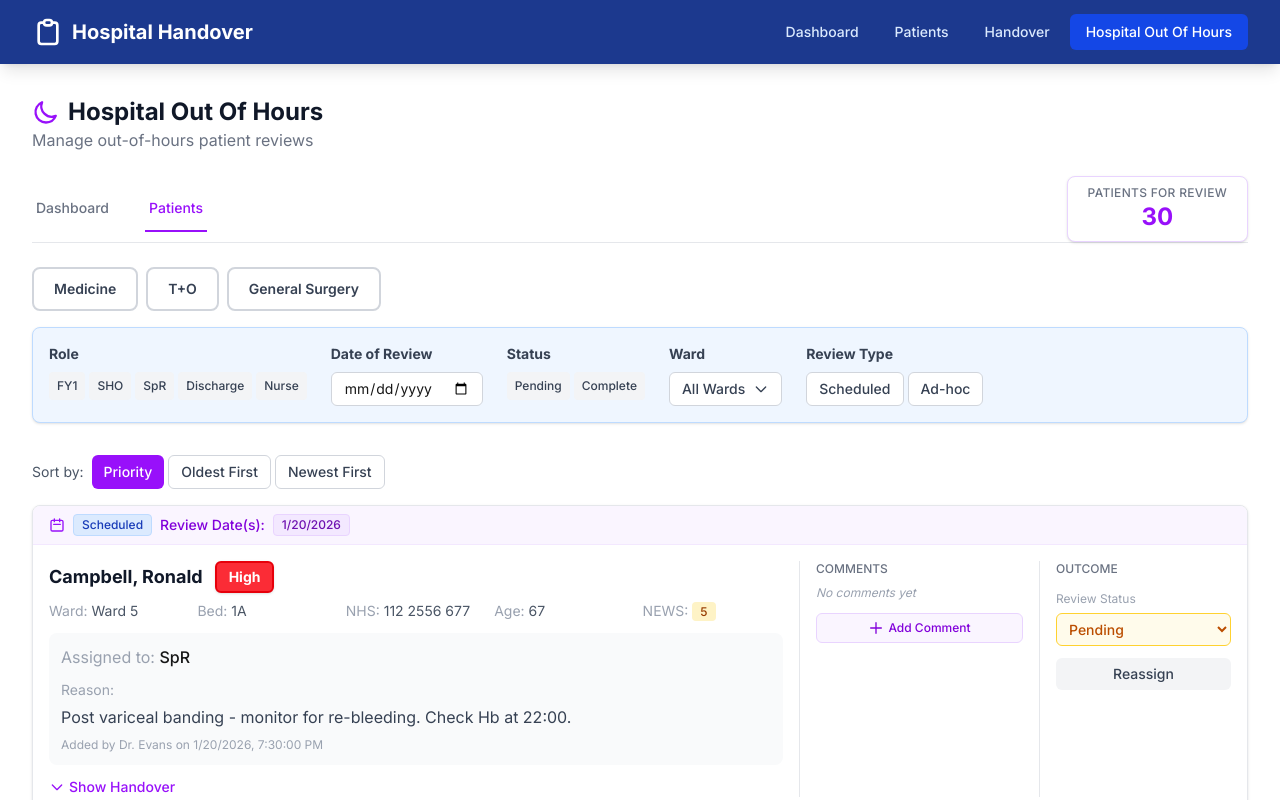
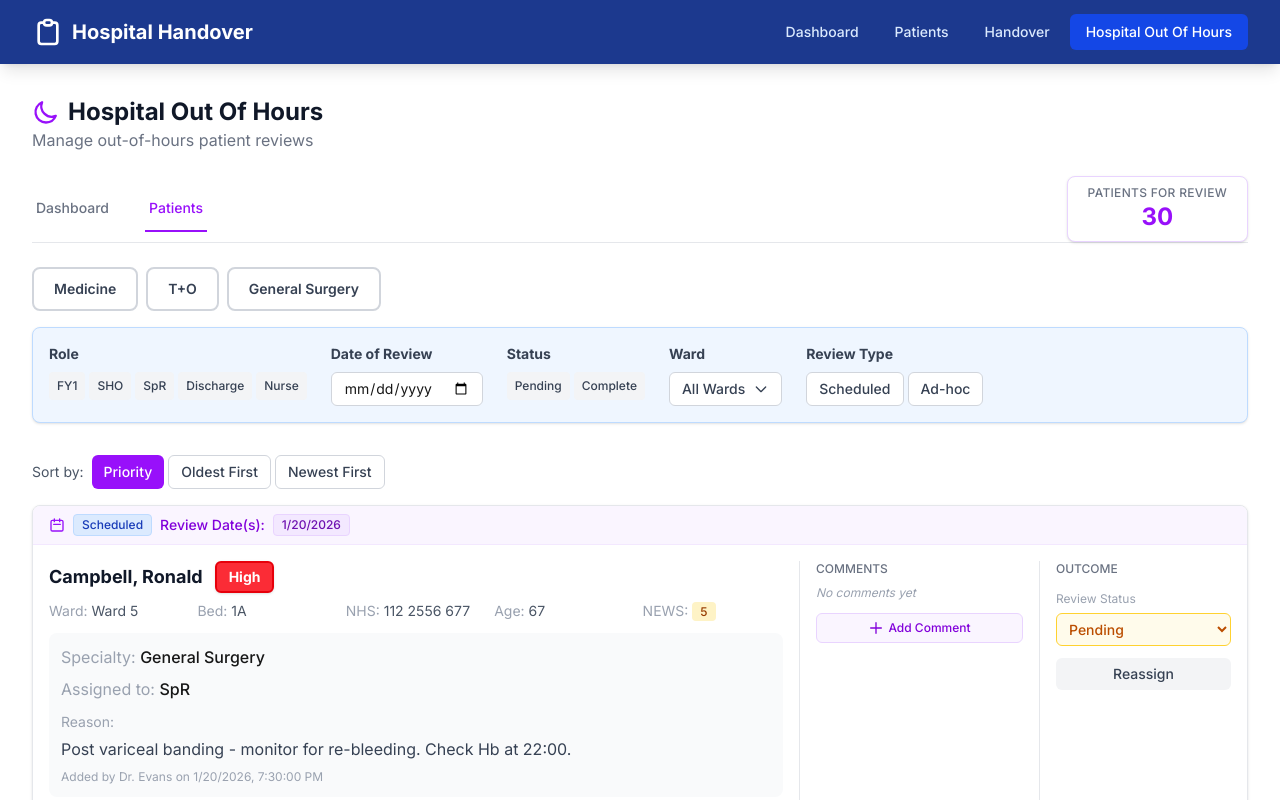
Before and after one commit to HutchE92/handover, a Next.js app: page /hospital-at-night in a window 1280 px wide. Both pictures are taken after a click on the button "Patients". Shown: the top 800 px of the page. Built offline with nearby package versions, Linux system fonts and the light colour scheme.

Commit message:
Show specialty in OOH review details and patient OOH history
Co-Authored-By: Claude Opus 4.5 <noreply@anthropic.com>

```diff
--- a/src/app/hospital-at-night/page.tsx
+++ b/src/app/hospital-at-night/page.tsx
@@ -1119,6 +1119,10 @@ function PatientCard({
               {/* Review Details */}
               <div className="bg-gray-50 rounded-lg p-3 space-y-2">
                 <div>
+                  <span className="text-gray-400">Specialty:</span>{' '}
+                  <span className="font-medium">{entry.specialty}</span>
+                </div>
+                <div>
                   <span className="text-gray-400">Assigned to:</span>{' '}
                   <span className="font-medium">{entry.assignedRoles.join(', ')}</span>
                 </div>
--- a/src/app/patients/[id]/PatientDetailClient.tsx
+++ b/src/app/patients/[id]/PatientDetailClient.tsx
@@ -415,6 +415,10 @@ function OohEntryCard({ entry }: OohEntryCardProps) {
 
           <div className="bg-gray-50 rounded-lg p-3 space-y-2">
             <div>
+              <span className="text-gray-400">Specialty:</span>{' '}
+              <span className="font-medium">{entry.specialty}</span>
+            </div>
+            <div>
               <span className="text-gray-400">Assigned to:</span>{' '}
               <span className="font-medium">{entry.assignedRoles.join(', ')}</span>
             </div>
```
